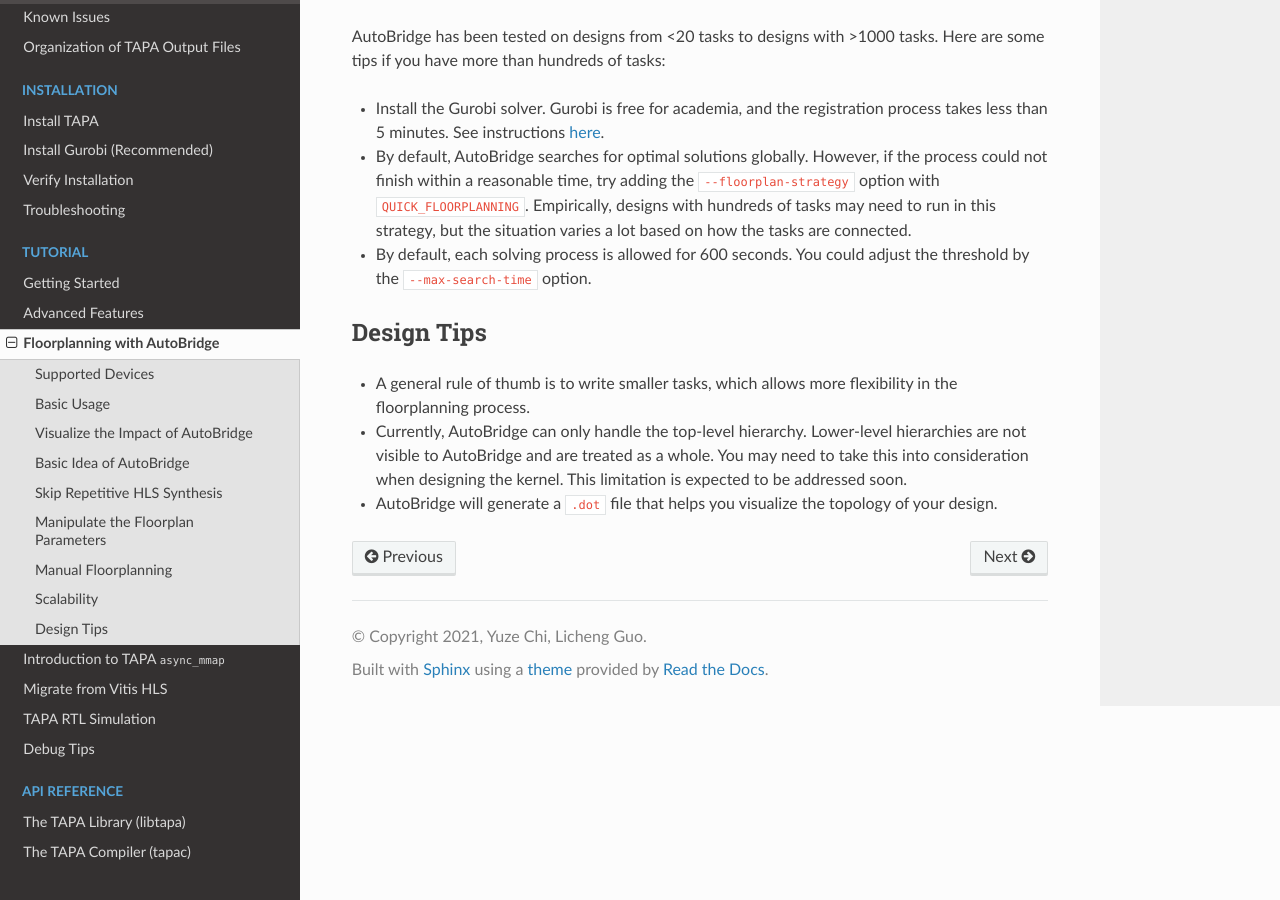
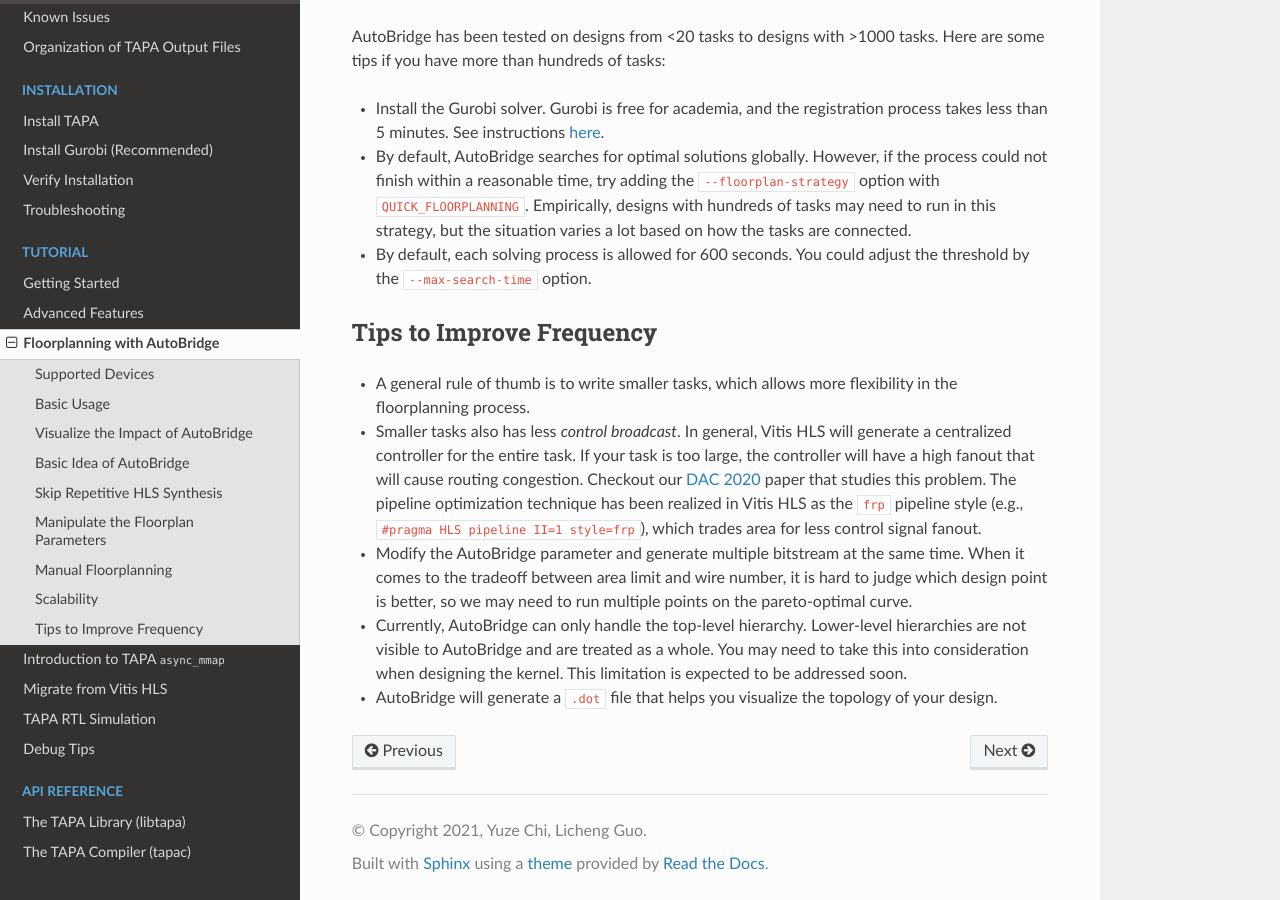
Before and after one commit to rapidstream-org/rapidstream-tapa, a Sphinx documentation site: the page built from docs/tutorial/autobridge.rst, in a window 1280 px wide and 900 px high, scrolled down 5870 px. Built offline with Sphinx 7.4.7 and the Read the Docs theme 2.0.0, drawn with Linux system fonts in a browser that asks for light colours.

Commit message:
docs: tips to handle broadcast

```diff
--- a/docs/tutorial/autobridge.rst
+++ b/docs/tutorial/autobridge.rst
@@ -231,10 +231,16 @@ AutoBridge has been tested on designs from <20 tasks to designs with >1000 tasks
 - By default, each solving process is allowed for 600 seconds. You could adjust the threshold by the ``--max-search-time`` option.
 
 
-Design Tips
-::::::::::::::::
+Tips to Improve Frequency
+:::::::::::::::::::::::::::::::
 
 - A general rule of thumb is to write smaller tasks, which allows more flexibility in the floorplanning process.
+
+- Smaller tasks also has less *control broadcast*. In general, Vitis HLS will generate a centralized controller for the entire task. If your task is too large, the controller will have a high fanout that will cause routing congestion. Checkout our `DAC 2020 <https://cadlab.cs.ucla.edu/beta/cadlab/sites/default/files/publications/dac20-hls-timing.pdf>`_ paper that studies this problem. The pipeline optimization technique has been realized in Vitis HLS as the ``frp`` pipeline style (e.g., ``#pragma HLS pipeline II=1 style=frp``), which trades area for less control signal fanout.
+
+- Modify the AutoBridge parameter and generate multiple bitstream at the same time. When it comes to the tradeoff between area limit and wire number, it is hard to judge which design point is better, so we may need to run multiple points on the pareto-optimal curve.
+
 - Currently, AutoBridge can only handle the top-level hierarchy. Lower-level hierarchies are not visible to AutoBridge and are treated as a
   whole. You may need to take this into consideration when designing the kernel. This limitation is expected to be addressed soon.
+
 - AutoBridge will generate a ``.dot`` file that helps you visualize the topology of your design.
```
